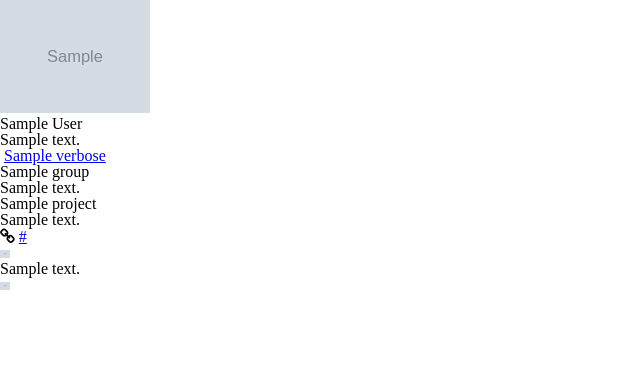
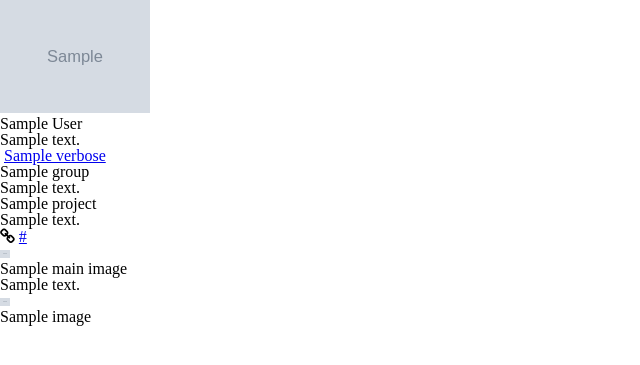
Before and after one commit to bshishov/homepage, a Django app: template portfolio/templates/pdf/pdf.html in a window 1280 px wide. Shown: the top 365 px of the page, without its empty margins (0-640 px from the left). Run offline with Django 3.2, Linux system fonts and the light colour scheme; the template is opened without the code that fills it: most values are stand-ins (such as "Sample title", 1, 10 or a date in 2020); grey boxes marked "Sample" are stand-in pictures; parts of the project's set-up code (start-up, migrations or seed data) failed here and were passed over; some libraries are stand-ins or nearby versions.

Commit message:
Image captions

```diff
--- a/portfolio/admin.py
+++ b/portfolio/admin.py
@@ -41,7 +41,7 @@
         extra = 0
 
     form = AdminProjectForm
-    list_display = ('thumbnail', 'title', 'uri', 'group', 'created', 'active',)
+    list_display = ('title', 'thumbnail', 'uri', 'group', 'created', 'active',)
     list_filter = ('active', 'group',)
     exclude = ()
     search_fields = ['title',]
--- a/portfolio/templates/pdf/pdf.html
+++ b/portfolio/templates/pdf/pdf.html
@@ -95,6 +95,9 @@
                             {% thumbnail project.main_image.image "960" crop="center" format="PNG" as im %}
                             <img src="{{ im.url }}" width="{{ im.width }}" alt="{{ image.title }}">
                             {% endthumbnail %}
+                            {% if project.main_image.title %}
+                            <div class="image_caption">{{ project.main_image.title }}</div>
+                            {% endif %}
                         </div>
                         {% endif %}
 
@@ -112,6 +115,9 @@
                                 {% thumbnail image.image "540" crop="center" format="PNG" as im %}
                                 <img src="{{ im.url }}" width="{{ im.width }}" alt="{{ image.title }}">
                                 {% endthumbnail %}
+                                {% if image.title %}
+                                <div class="image_caption">{{ image.title }}</div>
+                                {% endif %}
                                 {% endfor %}
                             </div>
                             {% endif %}
```
Also changed, not shown: portfolio/static/css/style.css (+8 -0 lines).
